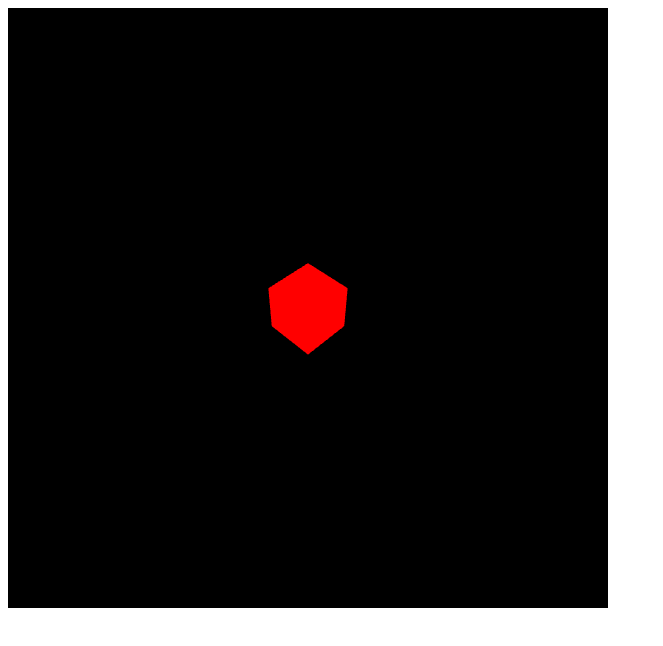
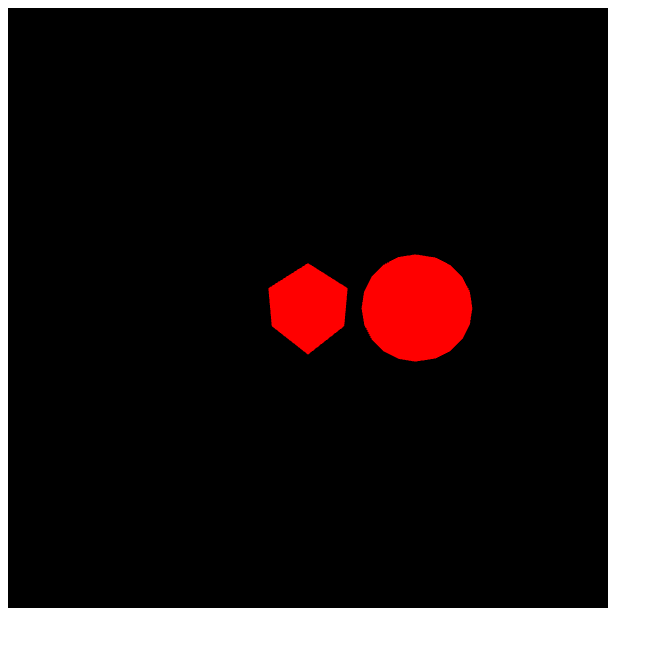
Before and after one commit to maticstric/WebGL-Breakout, a plain HTML site: page Breakout.html in a window 1280 px wide. Shown: the whole page, without its empty margins (0-663 px from the left). Drawn offline with Linux system fonts and the light colour scheme.

Commit message:
Added basic sphere

```diff
--- a/Breakout.html
+++ b/Breakout.html
@@ -15,6 +15,7 @@
     <script src="./lib/cuon-utils.js"></script>
     <script src="./lib/cuon-matrix.js"></script>
     <script src="Cube.js"></script>
+    <script src="Sphere.js"></script>
     <script src="Camera.js"></script>
     <script src="Breakout.js"></script>
   </body>
--- a/Breakout.js
+++ b/Breakout.js
@@ -69,6 +69,7 @@ function renderAllShapes() {
   );
   gl.uniformMatrix4fv(u_ViewMatrix, false, viewMatrix.elements);
 
+
   /* CUBES */
   gl.bufferData(gl.ARRAY_BUFFER, Cube.vertices, gl.STATIC_DRAW);
 
@@ -80,6 +81,17 @@ function renderAllShapes() {
   gl.uniformMatrix4fv(u_ModelMatrix, false, cube.modelMatrix.elements);
 
   gl.drawArrays(gl.TRIANGLES, 0, Cube.vertices.length / g_dataPerVertex);
+
+
+  /* SPHERES */
+  gl.bufferData(gl.ARRAY_BUFFER, Sphere.vertices, gl.STATIC_DRAW);
+
+  let sphere = new Sphere();
+  sphere.modelMatrix.translate(2, 0, 0);
+
+  gl.uniformMatrix4fv(u_ModelMatrix, false, sphere.modelMatrix.elements);
+
+  gl.drawArrays(gl.TRIANGLES, 0, Sphere.vertices.length / g_dataPerVertex);
 }
 
 function setupBuffer() {
--- /dev/null
+++ b/Sphere.js
@@ -0,0 +1,33 @@
+class Sphere {
+  static vertices = []; // initalized after class declaration
+
+  constructor() {
+    this.modelMatrix = new Matrix4();
+  }
+}
+
+initVertices();
+
+function initVertices() {
+  let d = Math.PI / 10;
+
+  for (let t = 0; t < Math.PI; t += d) {
+    for (let r = 0; r < 2 * Math.PI; r += d) {
+      let p1 = [Math.sin(t) * Math.cos(r), Math.sin(t) * Math.sin(r), Math.cos(t)];
+
+      let p2 = [Math.sin(t + d) * Math.cos(r), Math.sin(t + d) * Math.sin(r), Math.cos(t + d)];
+      let p3 = [Math.sin(t) * Math.cos(r + d), Math.sin(t) * Math.sin(r + d), Math.cos(t)];
+      let p4 = [Math.sin(t + d) * Math.cos(r + d), Math.sin(t + d) * Math.sin(r + d), Math.cos(t + d)];
+
+      Sphere.vertices = Sphere.vertices.concat(p1);
+      Sphere.vertices = Sphere.vertices.concat(p2);
+      Sphere.vertices = Sphere.vertices.concat(p4);
+
+      Sphere.vertices = Sphere.vertices.concat(p1);
+      Sphere.vertices = Sphere.vertices.concat(p4);
+      Sphere.vertices = Sphere.vertices.concat(p3);
+    }
+  }
+
+  Sphere.vertices = new Float32Array(Sphere.vertices);
+}
```
